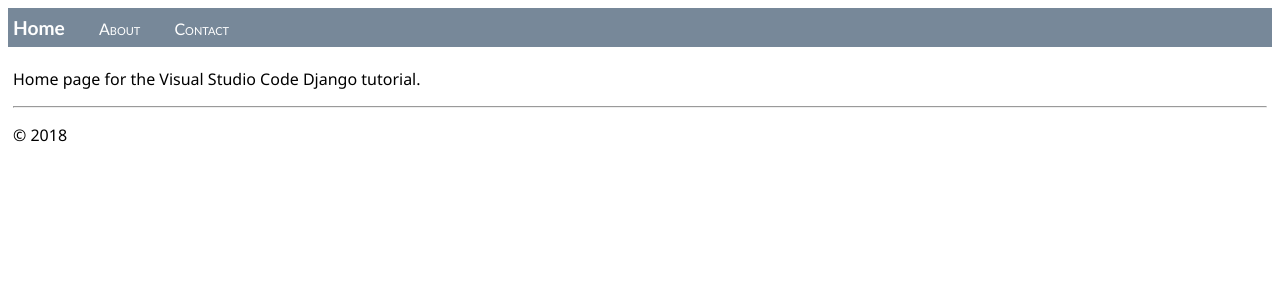
After one commit to TimGilchristCA/Django-Dev, a Django app: template hello/templates/hello/home.html in a window 1280 px wide. The commit adds this page. Shown: the top 300 px of the page. Run offline with Django 5.2, Linux system fonts and the light colour scheme; the template is opened without the code that fills it, so the values that code supplies are empty.

Commit message:
Django tutorial updates

```diff
--- a/hello/static/hello/site.css
+++ b/hello/static/hello/site.css
@@ -2,3 +2,30 @@
     font-weight: 600;
     color: blue;
 }
+.navbar {
+    background-color: lightslategray;
+    font-size: 1em;
+    font-family: 'Trebuchet MS', 'Lucida Sans Unicode', 'Lucida Grande', 'Lucida Sans', Arial, sans-serif;
+    color: white;
+    padding: 8px 5px 8px 5px;
+}
+
+.navbar a {
+    text-decoration: none;
+    color: inherit;
+}
+
+.navbar-brand {
+    font-size: 1.2em;
+    font-weight: 600;
+}
+
+.navbar-item {
+    font-variant: small-caps;
+    margin-left: 30px;
+}
+
+.body-content {
+    padding: 5px;
+    font-family:'Segoe UI', Tahoma, Geneva, Verdana, sans-serif;
+}
--- /dev/null
+++ b/hello/templates/hello/home.html
@@ -0,0 +1,7 @@
+{% extends "hello/layout.html" %}
+{% block title %}
+Home
+{% endblock %}
+{% block content %}
+<p>Home page for the Visual Studio Code Django tutorial.</p>
+{% endblock %}
--- /dev/null
+++ b/hello/templates/hello/layout.html
@@ -0,0 +1,26 @@
+<!DOCTYPE html>
+<html>
+<head>
+    <meta charset="utf-8"/>
+    <title>{% block title %}{% endblock %}</title>
+    {% load static %}
+    <link rel="stylesheet" type="text/css" href="{% static 'hello/site.css' %}"/>
+</head>
+
+<body>
+<div class="navbar">
+    <a href="{% url 'home' %}" class="navbar-brand">Home</a>
+    <a href="{% url 'about' %}" class="navbar-item">About</a>
+    <a href="{% url 'contact' %}" class="navbar-item">Contact</a>
+</div>
+
+<div class="body-content">
+    {% block content %}
+    {% endblock %}
+    <hr/>
+    <footer>
+        <p>&copy; 2018</p>
+    </footer>
+</div>
+</body>
+</html>
```
